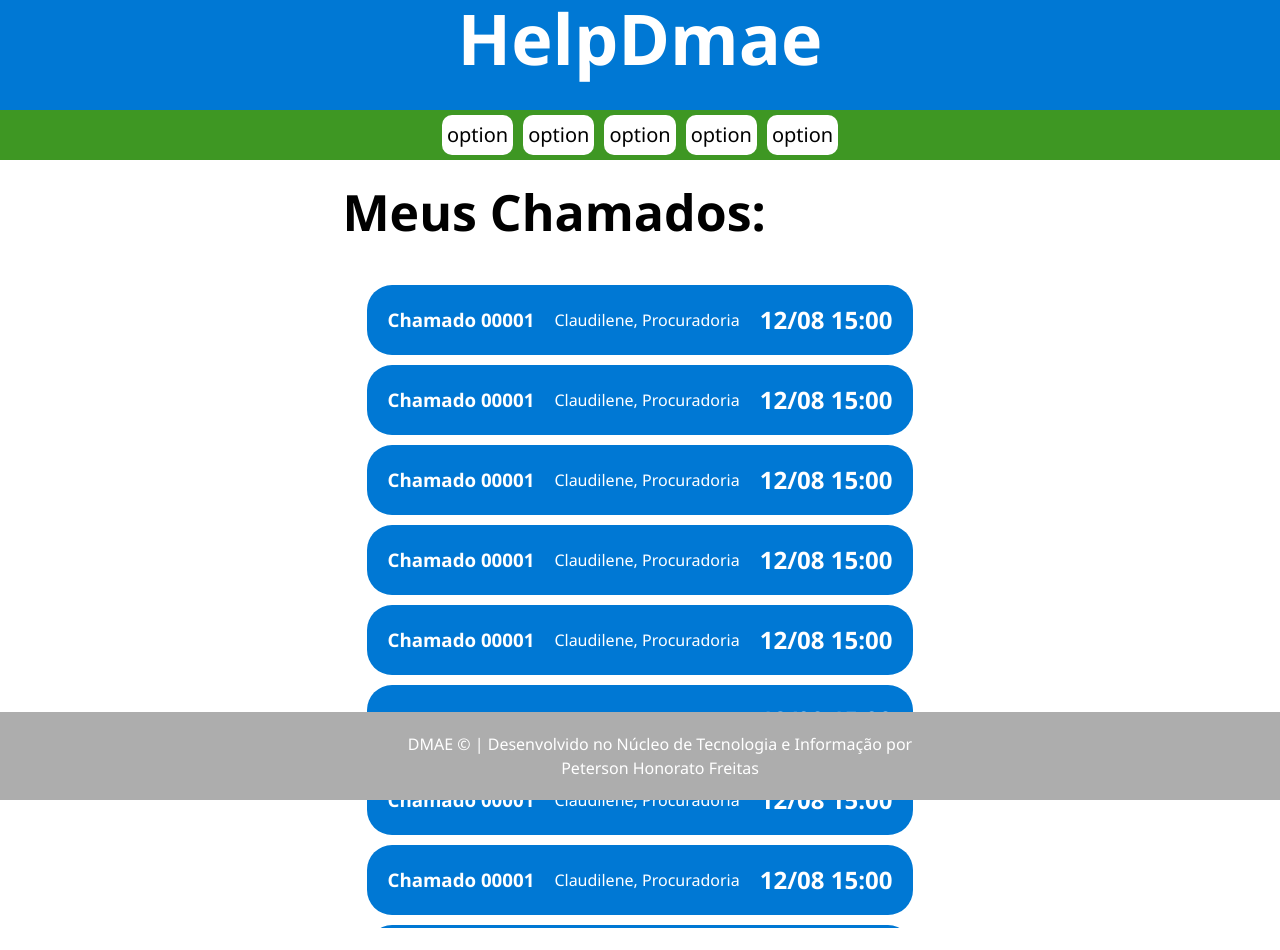
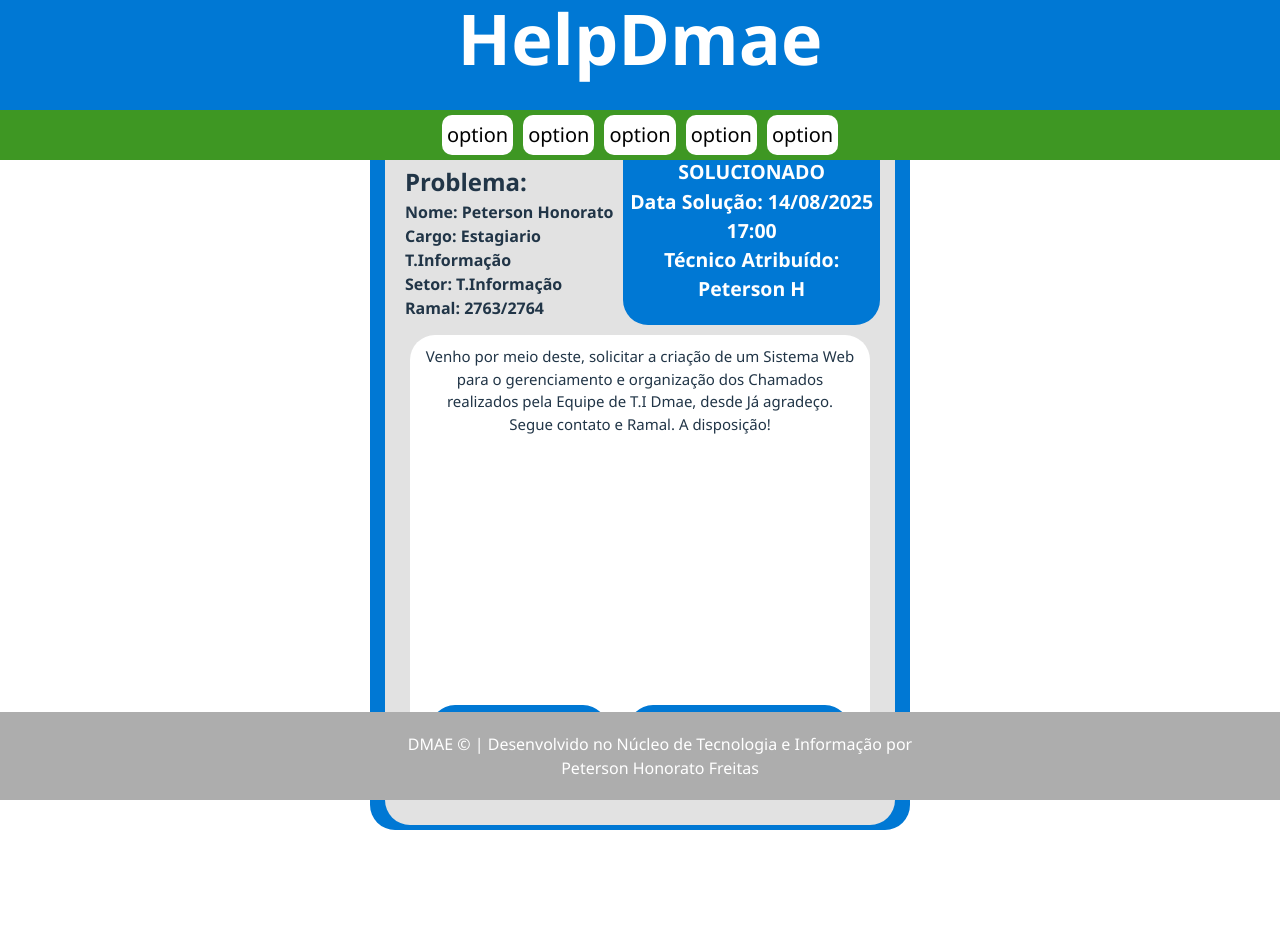
Before and after one commit to peterson2005/HelpDmae, a React (Vite) app in the folder vite-project/: page / in a window 1280 px wide. After the commit the page ends 840 px from the top, so only its background shows below. Built offline with nearby package versions, Linux system fonts and the light colour scheme.

Commit message:
tela visualizar

```diff
--- a/vite-project/src/App.jsx
+++ b/vite-project/src/App.jsx
@@ -7,13 +7,14 @@ import Cadastro from './pages/Cadastro'
 import Home from './pages/Home'
 import NovoChamado from './pages/NovoChamado'
 import MeusChamados from './pages/MeusChamados'
+import Visualizar from './pages/Visualizar'
 
 function App() {
   const [count, setCount] = useState(0)
 
   return (
     <>
-      <MeusChamados />
+      <Visualizar />
     </>
   )
 }
--- /dev/null
+++ b/vite-project/src/pages/Visualizar.css
@@ -0,0 +1,90 @@
+
+.header-visualizar {
+    text-align: center;
+    color: white;
+    background-color: #0078D4;
+    position: fixed;
+    top: 0;
+    left: 0;
+    width: 100%;
+
+}
+
+.header-visualizar > h1 {
+    height: 40px;
+}
+
+body {
+    align-items: center;
+}
+
+
+main {
+    background-color: #0078D4;
+    display: flex;
+    margin: 10px;
+    padding: 20px;
+    flex-direction: column;
+    align-items: center;
+    margin-top: 50px;
+    height: 750px;
+    width: 500px;
+    border-radius: 25px;
+}
+
+
+#visualizar-meuschamados {
+    font-size: 30px;
+    padding: 5px;
+}
+
+#chamado {
+    background-color: #E2E2E2;
+    border-radius: 25px;
+    padding: 15px;
+    margin: 5px;
+    width: 480px;
+
+}
+
+#descreva-chamado-visualizar1 {
+    text-align: left;
+    padding: 5px;
+}
+#descreva-chamado-visualizar2 {
+    color: white;
+    border-radius: 25px;
+    background-color: #0078D4;
+    font-size: 13px;
+    padding: 5px;
+}
+
+#up-visualizar {
+    display: flex;
+    flex-direction: row;
+}
+
+#donw-visualizar {
+    background-color: rgb(255, 255, 255);
+    border-radius: 25px;
+    padding: 10px;
+    font-size: 15px;
+    margin: 10px;
+    height: 445px;
+
+}
+
+#button-visualizar {
+    display: flex;
+    flex-direction: row;
+    margin-top: 170px;
+}
+
+#button-visualizar > button {
+    background-color: #0078D4;
+    margin: 10px;
+    padding: 10px;
+    color: white;
+    margin-top: 100px;
+    font-size: 20px;
+}
--- /dev/null
+++ b/vite-project/src/pages/Visualizar.jsx
@@ -0,0 +1,54 @@
+import "./Visualizar.css";
+
+export default function Login() {
+  return (
+    <div>
+        <header className="header-visualizar">
+            <h1>HelpDmae</h1>
+        <menu className="menu-home">
+            <a href="">option</a>
+            <a href="">option</a>
+            <a href="">option</a>
+            <a href="">option</a>
+            <a href="">option</a>
+        </menu>
+
+        </header>
+
+        <main>
+            <h1 id="visualizar-meuschamados">Meus Chamados: Chamado 0001 </h1>
+            <div id="chamado">
+                <div id="up-visualizar">
+                    <div id="descreva-chamado-visualizar1">
+                        <h2><strong>Descreva o Problema: </strong></h2>
+                        <p><strong>Nome: Peterson Honorato</strong></p>
+                        <p><strong>Cargo: Estagiario T.Informação</strong></p>
+                        <p><strong>Setor: T.Informação</strong></p>
+                        <p><strong>Ramal: 2763/2764</strong></p>
+                    </div>
+                    <div id="descreva-chamado-visualizar2">
+                        <h2>STATUS: NÃO SOLUCIONADO</h2>
+                        <h2>Data Solução: 14/08/2025 17:00</h2>
+                        <h2>Técnico Atribuído: Peterson H</h2>
+                    </div>
+                </div>
+                <div id="donw-visualizar">
+                    <p>Venho por meio deste, solicitar a criação de um Sistema Web para o gerenciamento e organização dos Chamados realizados pela Equipe de T.I Dmae, desde Já agradeço. <br />
+                    Segue contato e Ramal. A disposição!</p>
+                    <div id="button-visualizar">
+                        <button>Adicionar Comentário</button>
+                        <button>Verificar Comentários/Solução</button>
+                    </div>
+                </div>
+
+
+
+            </div>
+        </main>
+
+        <footer className="footer-login">
+            <p>DMAE © | Desenvolvido no Núcleo de Tecnologia e Informação por <br /> Peterson Honorato Freitas</p>
+        </footer>
+    </div>
+  );
+}
```
